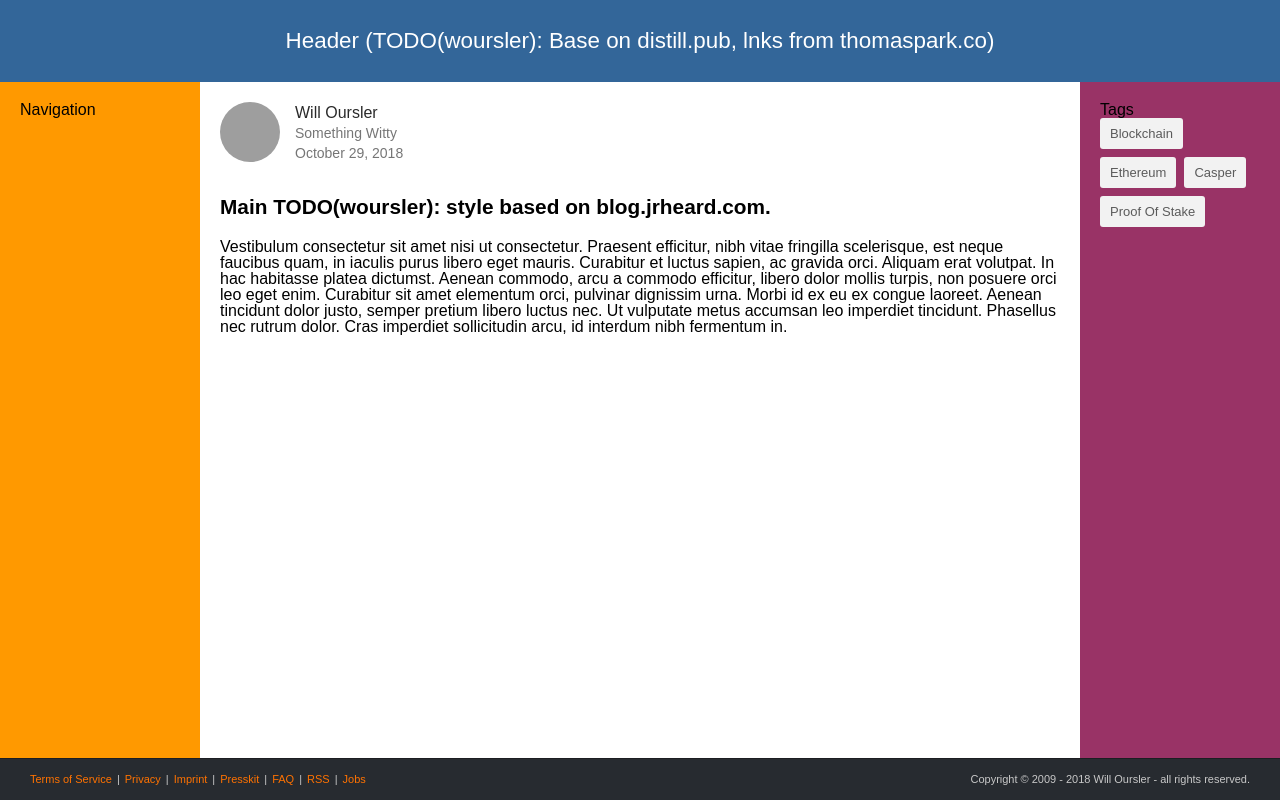
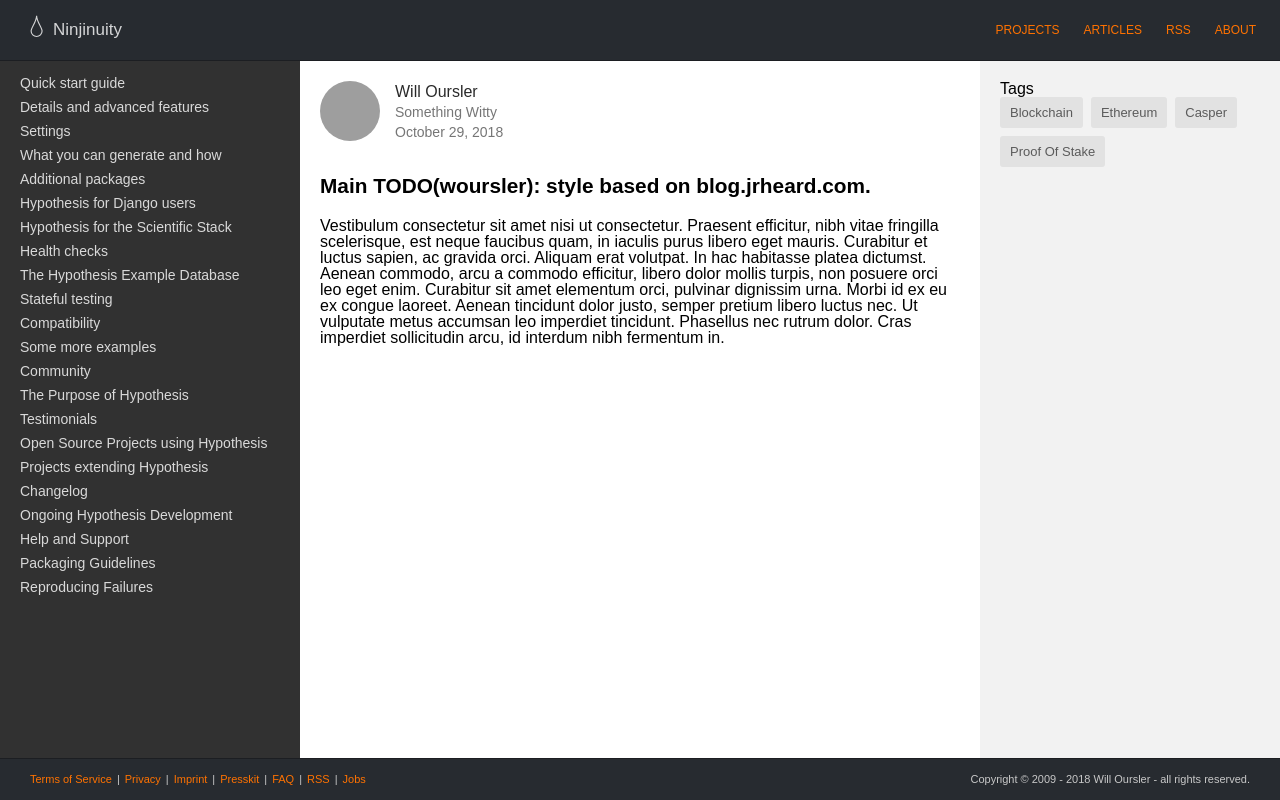
Before and after one commit to Zomega/zomega.github.io, a plain HTML site: page index.html in a window 1280 px wide. Drawn offline with Linux system fonts and the light colour scheme; grey boxes are pictures that could not be loaded.

Commit message:
More styling -- mostly around header + navbar

```diff
--- a/index.html
+++ b/index.html
@@ -1,15 +1,53 @@
 <!DOCTYPE html>
 <html>
   <head>
-    <title>Hello!</title>
+    <title>Ninjinuity</title>
     <meta charset="utf-8">
     <meta http-equiv="X-UA-Compatible" content="IE=edge">
     <meta name="viewport" content="width=device-width, initial-scale=1">
     <link rel="stylesheet" href="/styles.css">
   </head>
   <body class="container">
-   <div class=header>Header (TODO(woursler): Base on distill.pub, lnks from thomaspark.co)</div>
-   <nav>Navigation</nav>
+   <div class=header>
+     <a href="/" class=logo>
+       <svg viewBox="-607 419 64 64">
+         <path d="M-573.4,478.9c-8,0-14.6-6.4-14.6-14.5s14.6-25.9,14.6-40.8c0,14.9,14.6,32.8,14.6,40.8S-565.4,478.9-573.4,478.9z"></path>
+       </svg>
+       <p>Ninjinuity</p>
+     </a>
+     <ul class=menu>
+       <li><a href="/projects">Projects</a></li>
+       <li><a href="/articles">Articles</a></li>
+       <li><a href="/feed">RSS</a></li>
+       <li><a href="/about">About</a></li>
+     </ul>
+   </div>
+   <div class=navbar>
+      <ul>
+        <li><a href="/quickstart">Quick start guide</a></li>
+        <li><a href="/details">Details and advanced features</a></li>
+        <li><a href="/settings">Settings</a></li>
+        <li><a href="/data">What you can generate and how</a></li>
+        <li><a href="/extras">Additional packages</a></li>
+        <li><a href="/django">Hypothesis for Django users</a></li>
+        <li><a href="/numpy">Hypothesis for the Scientific Stack</a></li>
+        <li><a href="/healthchecks">Health checks</a></li>
+        <li><a href="/database">The Hypothesis Example Database</a></li>
+        <li><a href="/stateful">Stateful testing</a></li>
+        <li><a href="/supported">Compatibility</a></li>
+        <li><a href="/examples">Some more examples</a></li>
+        <li><a href="/community">Community</a></li>
+        <li><a href="/manifesto">The Purpose of Hypothesis</a></li>
+        <li><a href="/endorsements">Testimonials</a></li>
+        <li><a href="/usage">Open Source Projects using Hypothesis</a></li>
+        <li><a href="/strategies">Projects extending Hypothesis</a></li>
+        <li><a href="/changes">Changelog</a></li>
+        <li><a href="/development">Ongoing Hypothesis Development</a></li>
+        <li><a href="/support">Help and Support</a></li>
+        <li><a href="/packaging">Packaging Guidelines</a></li>
+        <li><a href="/reproducing">Reproducing Failures</a></li>
+      </ul>
+   </div>
    <div class=main>
      <div class=byline>
        <img class=avatar src="https://www.gravatar.com/avatar/d54eb62cfea14130f2a26b6d746e92ed?s=60"/>
@@ -34,18 +72,15 @@
       </ul>
     </div>
     <div class=footer>
-      <!-- TODO(woursler): Consider if we need the surrounding div.-->
-      <div class=menu>
-        <ul>
+      <ul class=menu>
         <li><a href="/terms-of-service"> Terms of Service </a></li>
         <li><a href="/privacy-policy"> Privacy </a></li>
         <li><a href="/imprint"> Imprint </a></li>
         <li><a href="/presskit"> Presskit </a></li>
         <li><a href="/faq"> FAQ </a></li>
-          <li><a href="/blog/rss"> RSS </a></li>
+        <li><a href="/feed"> RSS </a></li>
         <li><a href="/jobs">Jobs</a></li>
       </ul>
-      </div>
       <div class=copyright>
         Copyright © 2009 - 2018 Will Oursler - all rights reserved.
       </div>
--- a/styles.css
+++ b/styles.css
@@ -64,18 +64,72 @@ body {
 @media (min-width: 768px) {
   .container {
     display: grid;
-    grid-template-columns: 200px 1fr 200px;
+    grid-template-columns: 300px 1fr 300px;
     grid-template-rows: auto 1fr auto;
   }
 }
 
 .header {
   grid-column: span 3;
-  padding: 30px;
-  text-align: center;
-  font-size: 1.4em;
-  background-color: #369;
-  color: white;
+  background-color: #272b30;
+  border-bottom: 1px solid #1c1e22;
+  padding: 0 24px;
+}
+
+.header > .logo {
+  float: left;
+  height: 60px;
+  width: 120px;
+  margin-right: 24px;
+}
+
+.header > .logo > svg {
+  margin-top: 14px;
+  margin-bottom: 22px;
+  margin-right: 5px;
+  height: 24px;
+  width: 24px;
+  float: left;
+}
+
+.header > .logo > svg > path {
+    fill: none;
+    stroke: rgba(255, 255, 255, 0.8);
+    stroke-width: 3px;
+}
+
+.header > .logo > p {
+  line-height: 60px;
+  font-size: 17px;
+  float: left;
+  color: rgba(255, 255, 255, 0.8);
+  text-decoration: none;
+}
+
+.header > .menu {
+  line-height: 21px;
+  float: right;
+}
+
+.header > .menu {
+  list-style-type: none;
+}
+
+.header > .menu > li {
+  float:left;
+  margin:0;
+  margin-left: 24px;
+  padding:0;
+  border:0;
+}
+
+.header > .menu > li > a {
+  color: #ff7200;
+  font-size: 12px;
+  line-height: 60px;
+  text-transform: uppercase;
+  margin:0;
+  text-decoration:none;
 }
 
 .byline {
@@ -124,14 +178,31 @@ body {
   margin-top: 35px;
 }
 
-nav {
-  background-color: #f90;
-  padding: 20px;
+.navbar {
+  background-color: #313131;
+  padding: 10px 20px;
+}
+
+.navbar > ul > li {
+  font-size: 14px;
+  line-height: 24px;
+}
+
+.navbar > ul > li:hover {
+  background-color: #656565;
+  margin-left: -20px;
+  margin-right: -20px;
+  padding: 0 20px;
+}
+
+.navbar > ul > li > a {
+  color: #d9d9d9;
+  text-decoration:none;
 }
 
 .aside {
   padding: 20px;
-  background-color: #936;
+  background-color: #f2f2f2;
 }
 
 .aside > .tags > li {
@@ -142,7 +213,7 @@ nav {
   padding: 5px 10px;
   border-radius: 3px;
   border:0;
-  background-color: #f2f2f2;
+  background-color: #e2e2e2;
   color: #5b5b5b;
   line-height: 21px;
   font-size: 13px;
@@ -169,25 +240,25 @@ nav {
   float: left;
 }
 
-.footer > .menu > ul {
+.footer > .menu {
   list-style-type: none;
 }
 
-.footer > .menu > ul > li {
+.footer > .menu > li {
   float:left;
   margin:0;
   padding:0;
   border:0;
 }
 
-.footer > .menu > ul > li > a {
+.footer > .menu > li > a {
   color: #ff7200;
   float:left;
   margin:0;
   text-decoration:none;
 }
 
-.footer > .menu > ul > li:not(:last-child):after {
+.footer > .menu > li:not(:last-child):after {
     content: "|";
     margin-left: 5px;
     margin-right: 5px;
```
Lines whose indentation alone changed are shown as unchanged.
